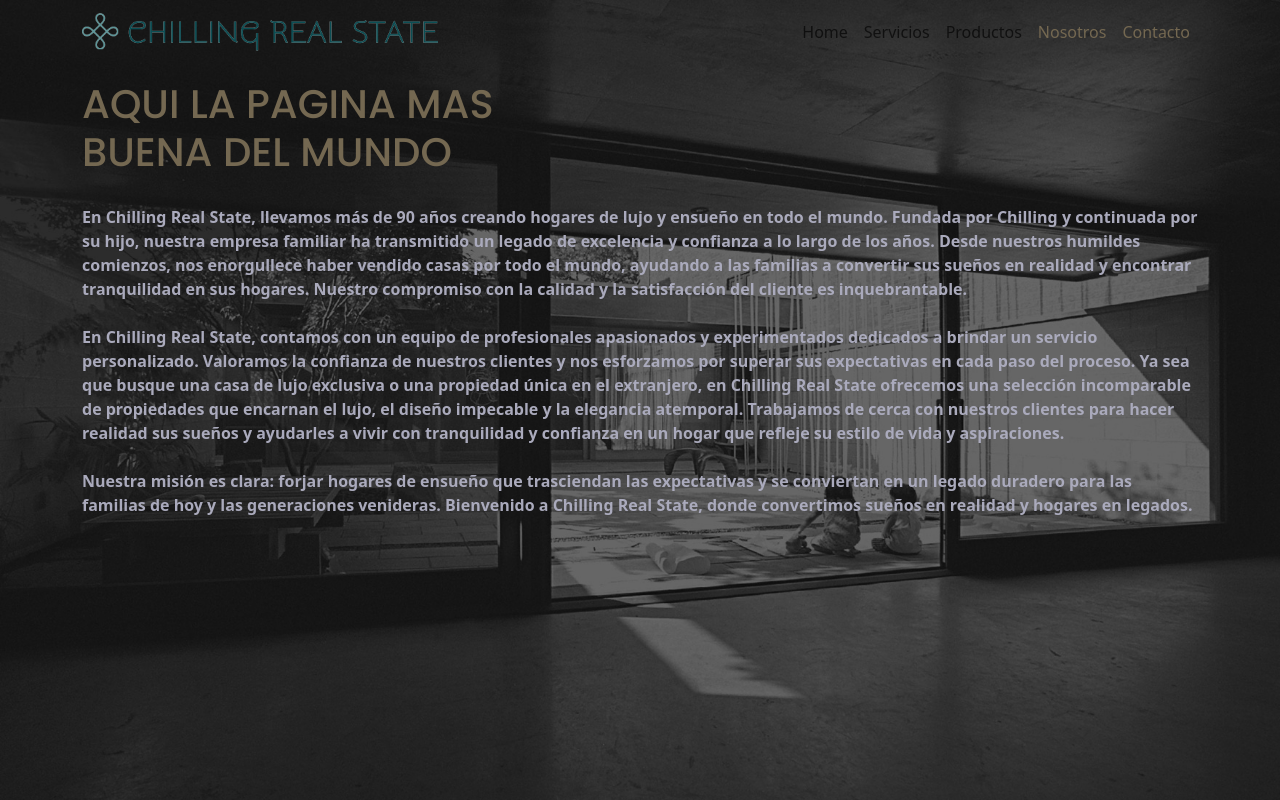
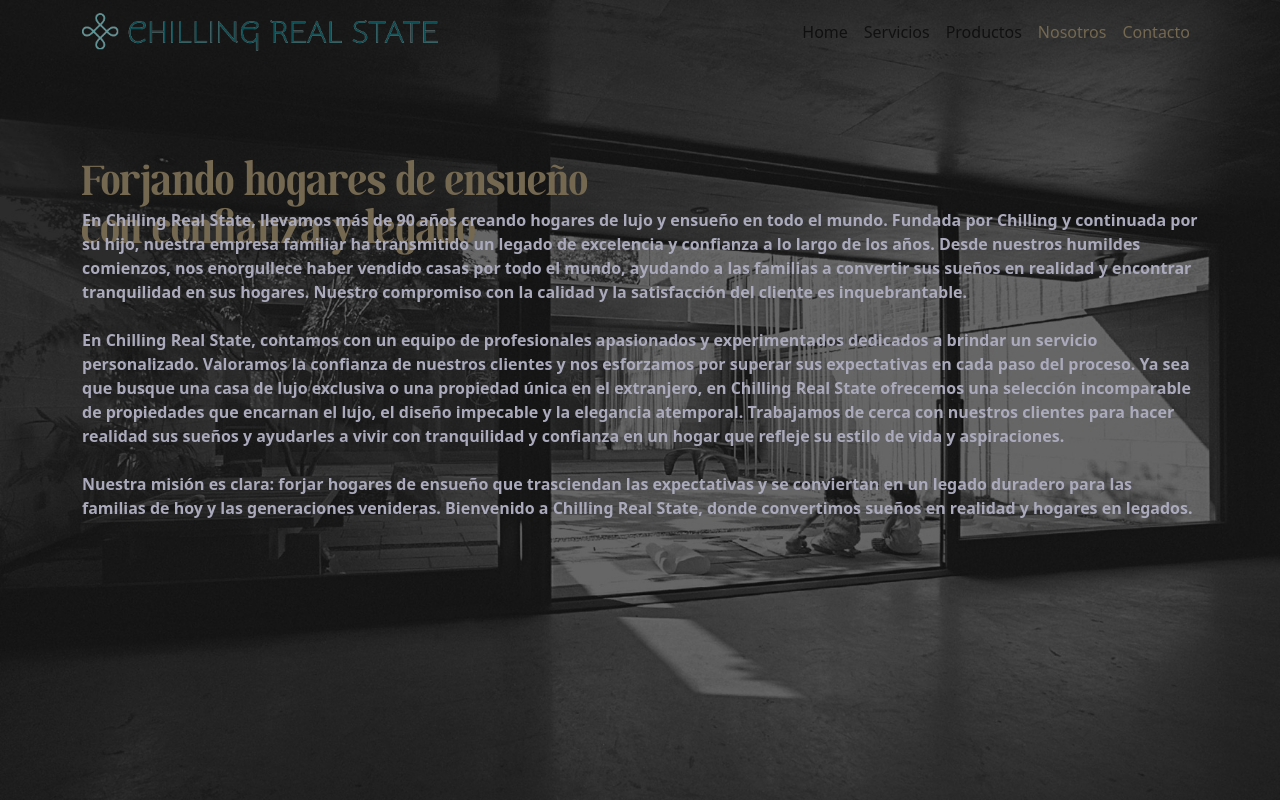
Before and after one commit to Q-ko/Api-pin-front, a React (Create React App) app: page /nosotros in a window 1280 px wide. Built offline with nearby package versions, Linux system fonts and the light colour scheme.

Commit message:
muchos cambios

```diff
--- a/src/App.scss
+++ b/src/App.scss
@@ -13,26 +13,32 @@ $h1-font-size:                $font-size-base * 2.5;
 $h2-font-size:                $font-size-base * 2.5;
 $h3-font-size:                $font-size-base * 1.75;
 
+@font-face {
+  font-family: 'fuente-eslogan';
+  src: url('./components/fonts/MOODERN.ttf') format('truetype');
+  /* Otras propiedades de la fuente, como font-weight y font-style, si es necesario */
+}
+
 $spacer: 1rem;
 $spacers: (
   0: 0,
   1: $spacer * .25,
   2: $spacer * .5,
-  3: $spacer,
-  4: $spacer * 1.5,
-  5: $spacer * 5,
+  3: $spacer * 3,
+  4: $spacer * 8,
+  5: $spacer * 10,
 );
 
 .pt-sm-3 {
-  padding-top: ($spacer * 20) !important;
+  padding-top: $spacer * 4 !important;
 }
 
 .pt-md-4 {
-  padding-top: ($spacer * 40) !important;
+  padding-top: $spacer * 4 !important;
 }
 
 .pt-lg-5 {
-  padding-top: ($spacer * 50) !important;
+  padding-top: $spacer * 5 !important;
 }
 
 
@@ -52,7 +58,7 @@ header{
 
 main{
   .h2-title {
-    font-family: "Poppins", sans-serif;
+    font-family: 'fuente-eslogan', sans-serif;
   }
   .my-custom-top-30 {
     position: relative;
--- a/src/components/sections/main/pages/Nosotros.js
+++ b/src/components/sections/main/pages/Nosotros.js
@@ -5,7 +5,7 @@ function Nosotros(promps) {
         <div className="row d-flex flex-column align-items-start justify-content-center pt-lg-5 pt-md-4 pt-sm-3  h-25">
           <div className="col-12 col-lg-6 h-100">
             <h2 className="h2-title text-info h-100">
-              AQUI LA PAGINA MAS BUENA DEL MUNDO
+              Forjando hogares de ensueño con confianza y legado
             </h2>
           </div>
         </div>
```
